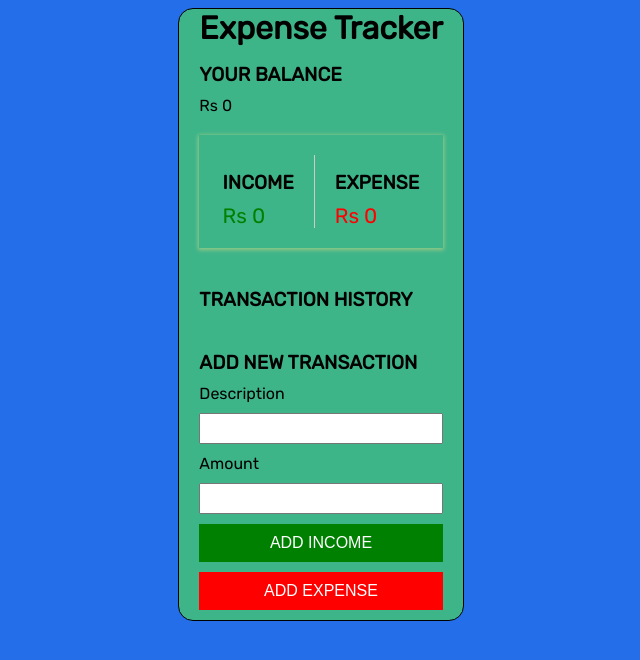
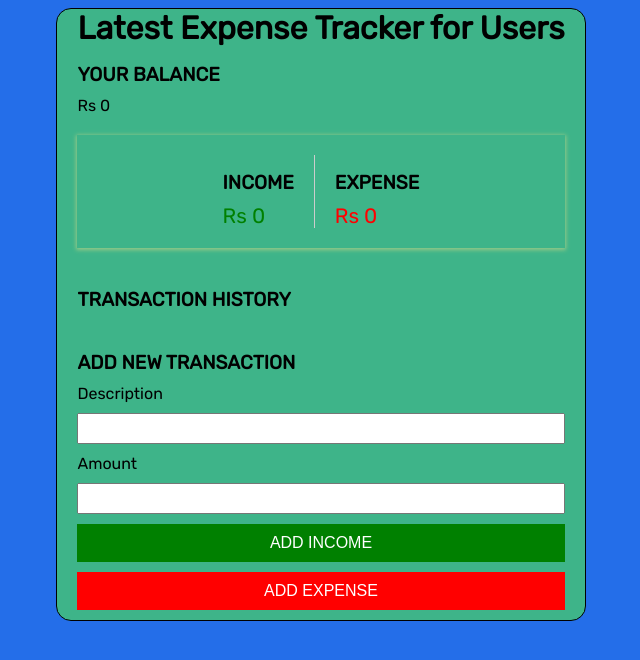
Before and after one commit to hinanaseer/Expense-Tracker-UI-UX, a plain HTML site: page index.html in a window 1280 px wide. Shown: the whole page, without its empty margins (319-959 px from the left). Drawn offline with Linux system fonts and the light colour scheme.

Commit message:
Update index.html

```diff
--- a/index.html
+++ b/index.html
@@ -7,7 +7,7 @@
         </head>
     <body>
         <div class="app">
-            <h1>Expense Tracker</h1>
+            <h1>Latest Expense Tracker for Users </h1>
 
             <div class="balance-container">
                 <h2>Your Balance</h2>
```
